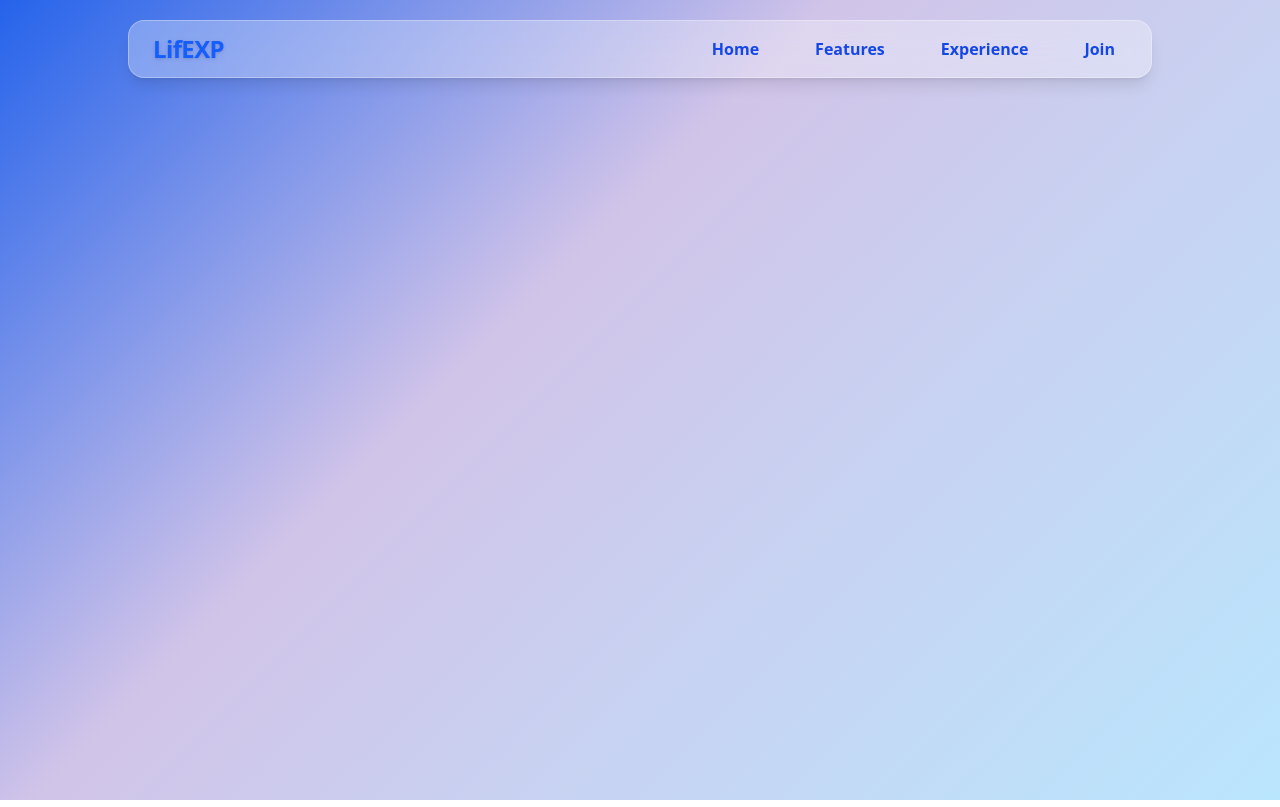
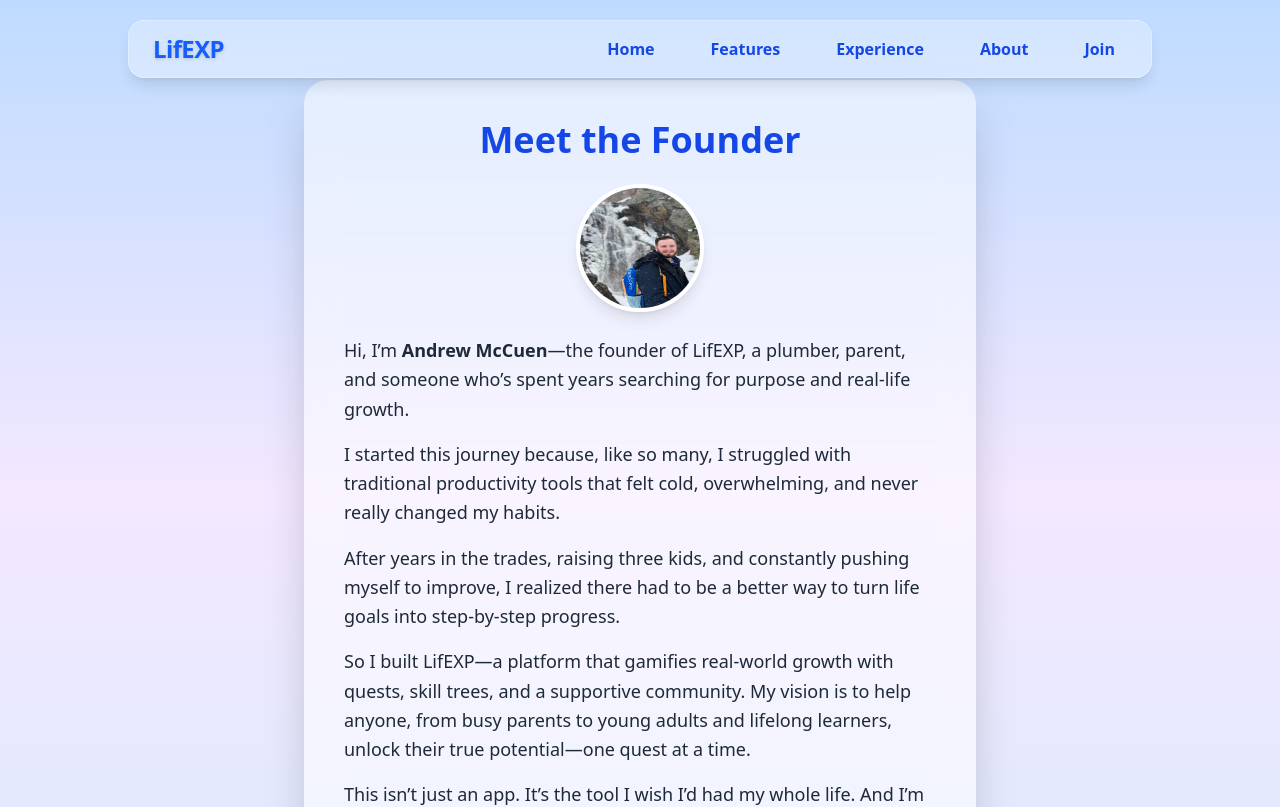
Before and after one commit to LifEXPAdmin/lifexp-website, a React (Vite) app: page /about in a window 1280 px wide. Shown: the top 807 px of the page. Built offline with nearby package versions, Linux system fonts and the light colour scheme.

Commit message:
Add founder page and founder photo

```diff
--- a/src/App.jsx
+++ b/src/App.jsx
@@ -1,4 +1,5 @@
 import { BrowserRouter as Router, Routes, Route, useLocation } from "react-router-dom";
+import FounderPage from "./components/FounderPage";
 import { AnimatePresence } from "framer-motion";
 import Navbar from "./components/Navbar";
 import HeroSection from "./components/HeroSection";
@@ -35,6 +36,7 @@ function AnimatedRoutes() {
       <Routes key={location.pathname} location={location}>
         <Route path="/" element={<MainContent />} />
         <Route path="/terms" element={<TermsPage />} />
+        <Route path="/about" element={<FounderPage />} />
         <Route path="/privacy" element={<PrivacyPage />} />
       </Routes>
     </AnimatePresence>
--- /dev/null
+++ b/src/components/FounderPage.jsx
@@ -0,0 +1,38 @@
+// src/components/FounderPage.jsx
+
+import React from "react";
+
+export default function FounderPage() {
+  return (
+    <section className="min-h-screen flex items-center justify-center bg-gradient-to-b from-blue-200 via-purple-100 to-blue-100 px-4 py-20">
+      <div className="max-w-2xl w-full bg-white/50 backdrop-blur-lg shadow-2xl rounded-3xl p-10 mx-auto">
+        <h1 className="text-4xl font-extrabold text-blue-700 mb-6 text-center">
+          Meet the Founder
+        </h1>
+        <div className="mb-6 flex justify-center">
+             <img
+             src="/founder.jpg"
+             alt="Andrew McCuen"
+             className="w-32 h-32 rounded-full shadow-lg border-4 border-white"
+             />
+            </div>
+
+        <p className="text-lg text-gray-800 leading-relaxed mb-4">
+          Hi, I’m <span className="font-semibold">Andrew McCuen</span>—the founder of LifEXP, a plumber, parent, and someone who’s spent years searching for purpose and real-life growth.
+        </p>
+        <p className="text-lg text-gray-800 leading-relaxed mb-4">
+          I started this journey because, like so many, I struggled with traditional productivity tools that felt cold, overwhelming, and never really changed my habits.
+        </p>
+        <p className="text-lg text-gray-800 leading-relaxed mb-4">
+          After years in the trades, raising three kids, and constantly pushing myself to improve, I realized there had to be a better way to turn life goals into step-by-step progress.
+        </p>
+        <p className="text-lg text-gray-800 leading-relaxed mb-4">
+          So I built LifEXP—a platform that gamifies real-world growth with quests, skill trees, and a supportive community. My vision is to help anyone, from busy parents to young adults and lifelong learners, unlock their true potential—one quest at a time.
+        </p>
+        <p className="text-lg text-gray-800 leading-relaxed">
+          This isn’t just an app. It’s the tool I wish I’d had my whole life. And I’m building it for all of us who want a sense of progress, accountability, and a little fun along the way.
+        </p>
+      </div>
+    </section>
+  );
+}
--- a/src/components/Navbar.jsx
+++ b/src/components/Navbar.jsx
@@ -5,6 +5,7 @@ const navLinks = [
   { label: "Home", id: "hero-section" },
   { label: "Features", id: "feature-section" },
   { label: "Experience", id: "experience-section" },
+  { label: "About", path: "/about" },
   { label: "Join", id: "cta-section" }
 ];
 
```
Also changed, not shown: public/founder.jpg (added).
